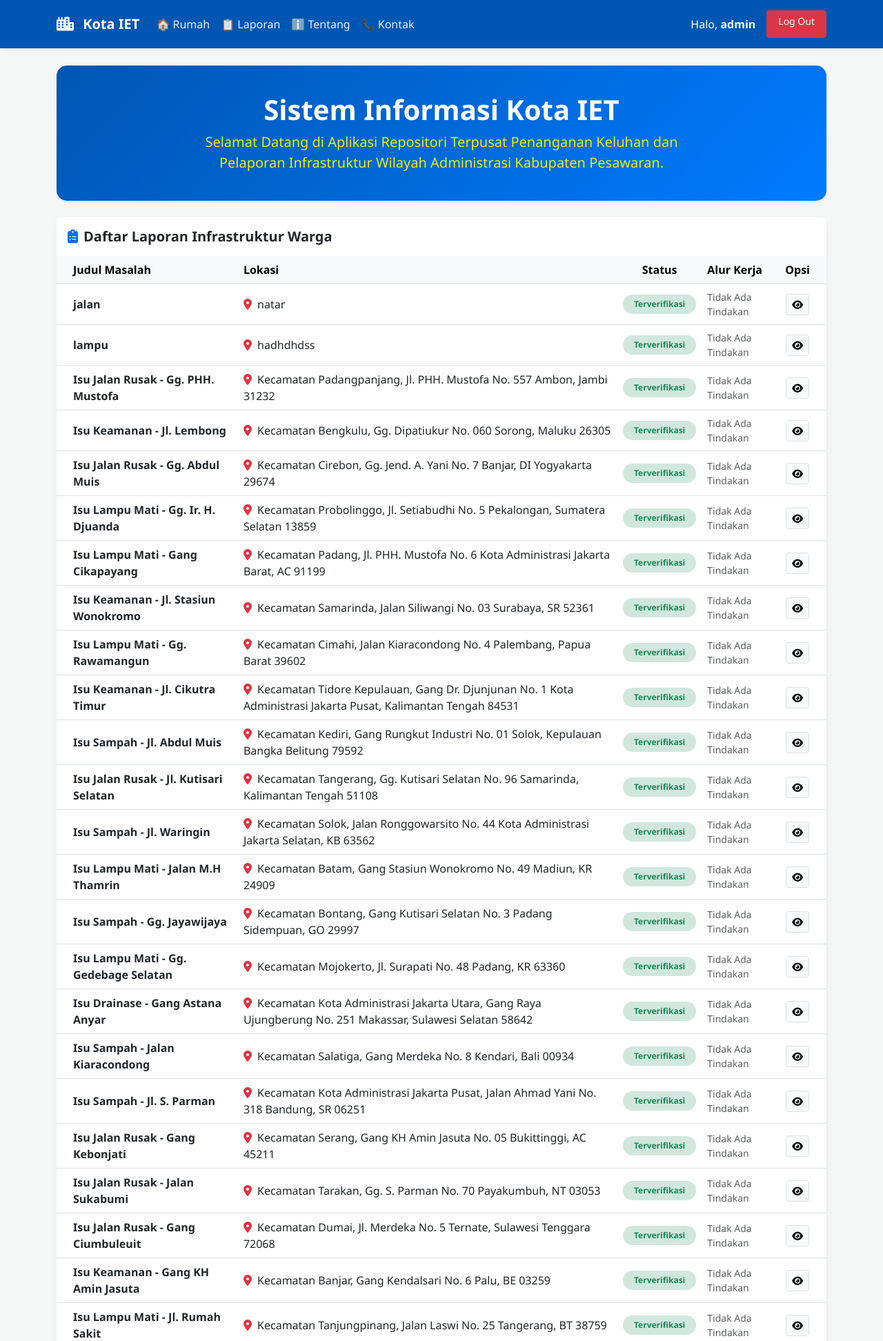
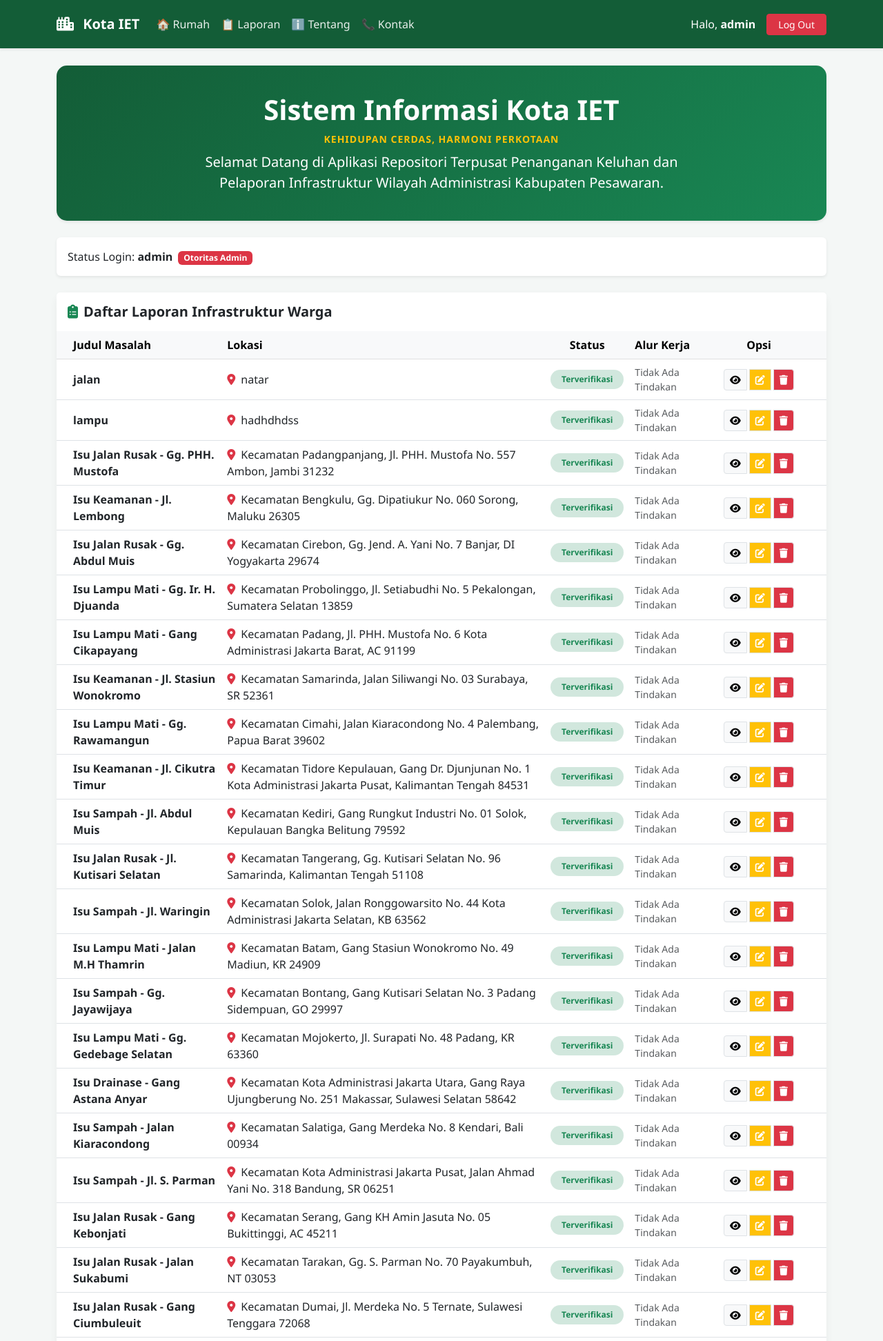
Before and after one commit to IET-Polinela/project-2026-ikromsafei, a Django app: page / in a window 1280 px wide. Shown: the top 1944 px of the page at 69% size. Run offline with Django 5.2, Linux system fonts and the light colour scheme; a user stored in the database is signed in; data comes from the database, SQL or seed files in the repository.

Commit message:
update kodingan terbaru

```diff
--- a/server_smartcity/templates/backend_home.html
+++ b/server_smartcity/templates/backend_home.html
@@ -12,7 +12,7 @@
             font-family: 'Segoe UI', Tahoma, Geneva, Verdana, sans-serif;
         }
         .navbar-custom {
-            background-color: #0056b3;
+            background-color: #135d37; /* Diubah jadi Hijau sesuai desain portal login kamu */
             padding: 15px 0;
         }
         .navbar-custom .navbar-brand {
@@ -24,7 +24,7 @@
             font-weight: 500;
         }
         .hero-banner {
-            background: linear-gradient(135deg, #0056b3 0%, #007bff 100%);
+            background: linear-gradient(135deg, #135d37 0%, #198754 100%); /* Tema Hijau Harmoni Perkotaan */
             color: white;
             padding: 40px 20px;
             border-radius: 15px;
@@ -54,13 +54,13 @@
                     <li class="nav-item"><a class="nav-link" href="#" data-bs-toggle="modal" data-bs-target="#modalTentang">ℹ️ Tentang</a></li>
                     <li class="nav-item"><a class="nav-link" href="#" data-bs-toggle="modal" data-bs-target="#modalKontak">📞 Kontak</a></li>
                 </ul>
-                <div class="d-none d-lg-flex gap-2">
+                <div class="d-none d-lg-flex gap-2 align-items-center">
                     {% if user.is_authenticated %}
-                        <span class="navbar-text text-white me-2">Halo, <strong>{{ user.username }}</strong></span>
+                        <span class="text-white me-2">Halo, <strong>{{ user.username }}</strong></span>
                         <a href="{% url 'logout_frontend' %}" class="btn btn-danger btn-sm px-3">Log Out</a>
                     {% else %}
-                        <a href="#" data-bs-toggle="modal" data-bs-target="#modalLogin" class="btn btn-light text-primary fw-bold px-4 shadow-sm">Login</a>
-                        <a href="#" data-bs-toggle="modal" data-bs-target="#modalRegister" class="btn btn-outline-light px-3">Daftar Warga</a>
+                        <a href="{% url 'login_frontend' %}" class="btn btn-light text-success fw-bold px-4 shadow-sm">Login</a>
+                        <a href="{% url 'register_frontend' %}" class="btn btn-outline-light px-3">Daftar</a>
                     {% endif %}
                 </div>
             </div>
@@ -82,32 +82,46 @@
 
         <div class="hero-banner text-center shadow-sm">
             <h1 class="fw-bold mb-2">Sistem Informasi Kota IET</h1>
-            <p class="lead fs-5 mb-0 px-2" style="max-width: 800px; margin: 0 auto; color: #eaee0a; font-weight: 500;">
+            <p class="subtitle mb-2 small text-warning text-uppercase fw-bold" style="letter-spacing: 1px;">Kehidupan Cerdas, Harmoni Perkotaan</p>
+            <p class="lead fs-5 mb-0 px-2" style="max-width: 800px; margin: 0 auto; color: #ffffff; font-weight: 500;">
                 Selamat Datang di Aplikasi Repositori Terpusat Penanganan Keluhan dan Pelaporan Infrastruktur Wilayah Administrasi Kabupaten Pesawaran.
             </p>
         </div>
 
-        {% if not user.is_authenticated %}
-        <div class="mt-4 d-lg-none">
-            <div style="display: flex; gap: 15px; width: 100%;">
-                <a href="#" data-bs-toggle="modal" data-bs-target="#modalLogin" style="flex: 1; text-align: center; background-color: #007bff; color: white; text-decoration: none; padding: 18px; border-radius: 12px; font-weight: bold; font-size: 1.1rem; box-shadow: 0 4px 6px rgba(0,0,0,0.1); display: block;">
+        <div class="mt-4">
+            {% if user.is_authenticated %}
+                <div class="p-3 bg-white rounded shadow-sm d-flex justify-content-between align-items-center flex-wrap gap-2">
+                    <div>
+                        <span>Status Login: <strong>{{ user.username }}</strong>
+                        {% if user.is_staff or user.is_superuser %}
+                            <span class="badge bg-danger ms-1">Otoritas Admin</span>
+                        {% else %}
+                            <span class="badge bg-success ms-1">Akses Warga/Client</span>
+                        {% endif %}
+                        </span>
+                    </div>
+                    {% if not user.is_staff and not user.is_superuser %}
+                        <button class="btn btn-success fw-bold btn-sm shadow-sm" data-bs-toggle="modal" data-bs-target="#modalTambahLaporan">
+                            <i class="fa-solid fa-plus me-1"></i> Buat Laporan Baru
+                        </button>
+                    {% endif %}
+                    <a href="{% url 'logout_frontend' %}" class="btn btn-outline-danger btn-sm d-lg-none">Log Out</a>
+                </div>
+            {% else %}
+                <div class="d-lg-none" style="display: flex; gap: 15px; width: 100%;">
+                    <a href="{% url 'login_frontend' %}" style="flex: 1; text-align: center; background-color: #135d37; color: white; text-decoration: none; padding: 18px; border-radius: 12px; font-weight: bold; font-size: 1.1rem; display: block; box-shadow: 0 4px 6px rgba(0,0,0,0.1);">
                         <i class="fa-solid fa-right-to-bracket me-2"></i> Masuk / Login
                     </a>
-                <a href="#" data-bs-toggle="modal" data-bs-target="#modalRegister" style="flex: 1; text-align: center; background-color: #198754; color: white; text-decoration: none; padding: 18px; border-radius: 12px; font-weight: bold; font-size: 1.1rem; box-shadow: 0 4px 6px rgba(0,0,0,0.1); display: block;">
+                    <a href="{% url 'register_frontend' %}" style="flex: 1; text-align: center; background-color: #198754; color: white; text-decoration: none; padding: 18px; border-radius: 12px; font-weight: bold; font-size: 1.1rem; display: block; box-shadow: 0 4px 6px rgba(0,0,0,0.1);">
                         <i class="fa-solid fa-user-plus me-2"></i> Daftar Akun
                     </a>
                 </div>
+            {% endif %}
         </div>
-        {% else %}
-        <div class="mt-4 d-lg-none text-center p-3 bg-white rounded shadow-sm">
-            <p class="mb-2">Anda masuk sebagai: <strong>{{ user.username }}</strong></p>
-            <a href="{% url 'logout_frontend' %}" class="btn btn-danger w-100">Keluar / Log Out</a>
-        </div>
-        {% endif %}
 
         <div class="card card-custom mt-4" id="tabel-laporan">
             <div class="card-header bg-white py-3 border-0">
-                <h5 class="mb-0 text-dark fw-bold"><i class="fa-solid fa-clipboard-list text-primary me-2"></i>Daftar Laporan Infrastruktur Warga</h5>
+                <h5 class="mb-0 text-dark fw-bold"><i class="fa-solid fa-clipboard-list text-success me-2"></i>Daftar Laporan Infrastruktur Warga</h5>
             </div>
             <div class="card-body p-0">
                 <div class="table-responsive">
@@ -118,7 +132,7 @@
                                 <th>Lokasi</th>
                                 <th class="text-center">Status</th>
                                 <th>Alur Kerja</th>
-                                <th class="text-center pe-4">Opsi</th>
+                                <th class="text-center pe-4" style="width: 180px;">Opsi</th>
                             </tr>
                         </thead>
                         <tbody>
@@ -127,11 +141,25 @@
                                 <td class="ps-4 fw-bold text-dark">{{ report.title }}</td>
                                 <td><i class="fa-solid fa-location-dot text-danger me-1"></i> {{ report.location }}</td>
                                 <td class="text-center">
+                                    {% if report.status|lower == 'draft' %}
+                                        <span class="badge bg-warning text-dark px-3 py-2 rounded-pill">Draft</span>
+                                    {% else %}
                                         <span class="badge bg-success-subtle text-success px-3 py-2 rounded-pill">Terverifikasi</span>
+                                    {% endif %}
                                 </td>
                                 <td class="text-muted small">Tidak Ada Tindakan</td>
                                 <td class="text-center pe-4">
-                                    <button class="btn btn-sm btn-light border"><i class="fa-solid fa-eye"></i></button>
+                                    <div class="btn-group gap-1">
+                                        <button class="btn btn-sm btn-light border" title="Lihat"><i class="fa-solid fa-eye"></i></button>
+                                        {% if user.is_staff or user.is_superuser %}
+                                            {% if report.status|lower != 'draft' %}
+                                                <button class="btn btn-sm btn-warning border text-white" title="Admin Edit"><i class="fa-solid fa-pen-to-square"></i></button>
+                                                <button class="btn btn-sm btn-danger border" title="Admin Hapus"><i class="fa-solid fa-trash"></i></button>
+                                            {% else %}
+                                                <button class="btn btn-sm btn-light border text-muted" disabled title="Terkunci (Status Draft)"><i class="fa-solid fa-lock"></i></button>
+                                            {% endif %}
+                                        {% endif %}
+                                    </div>
                                 </td>
                             </tr>
                             {% empty %}
@@ -140,7 +168,15 @@
                                 <td><i class="fa-solid fa-location-dot text-danger me-1"></i> natar</td>
                                 <td class="text-center"><span class="badge bg-success text-white px-3 py-2 rounded-pill">Terverifikasi</span></td>
                                 <td class="text-muted small">Tidak Ada Tindakan</td>
-                                <td class="text-center pe-4"><button class="btn btn-sm btn-light border"><i class="fa-solid fa-eye"></i></button></td>
+                                <td class="text-center pe-4">
+                                    <div class="btn-group gap-1">
+                                        <button class="btn btn-sm btn-light border"><i class="fa-solid fa-eye"></i></button>
+                                        {% if user.is_staff or user.is_superuser %}
+                                            <button class="btn btn-sm btn-warning text-white"><i class="fa-solid fa-pen-to-square"></i></button>
+                                            <button class="btn btn-sm btn-danger"><i class="fa-solid fa-trash"></i></button>
+                                        {% endif %}
+                                    </div>
+                                </td>
                             </tr>
                             {% endfor %}
                         </tbody>
@@ -151,51 +187,31 @@
 
     </div>
 
-    <div class="modal fade" id="modalLogin" tabindex="-1" aria-hidden="true">
-        <div class="modal-dialog modal-dialog-centered">
-            <div class="modal-content border-0 shadow">
-                <div class="modal-header bg-primary text-white">
-                    <h5 class="modal-title"><i class="fa-solid fa-right-to-bracket me-2"></i>Form Masuk Sistem</h5>
-                    <button type="button" class="btn-close btn-close-white" data-bs-dismiss="modal"></button>
-                </div>
-                <form action="{% url 'login_frontend' %}" method="POST" class="modal-body p-4">
-                    {% csrf_token %}
-                    <div class="mb-3">
-                        <label class="form-label fw-bold">Username</label>
-                        <input type="text" name="username" class="form-control" placeholder="Masukkan username" required>
-                    </div>
-                    <div class="mb-3">
-                        <label class="form-label fw-bold">Password</label>
-                        <input type="password" name="password" class="form-control" placeholder="Masukkan password" required>
-                    </div>
-                    <button type="submit" class="btn btn-primary w-100 py-2 fw-bold mt-2">Masuk Sekarang</button>
-                </form>
-            </div>
-        </div>
-    </div>
-
-    <div class="modal fade" id="modalRegister" tabindex="-1" aria-hidden="true">
+    <div class="modal fade" id="modalTambahLaporan" tabindex="-1" aria-hidden="true">
         <div class="modal-dialog modal-dialog-centered">
             <div class="modal-content border-0 shadow">
                 <div class="modal-header bg-success text-white">
-                    <h5 class="modal-title"><i class="fa-solid fa-user-plus me-2"></i>Pendaftaran Akun Warga Baru</h5>
+                    <h5 class="modal-title"><i class="fa-solid fa-file-medical me-2"></i>Buat Laporan Baru</h5>
                     <button type="button" class="btn-close btn-close-white" data-bs-dismiss="modal"></button>
                 </div>
-                <form action="{% url 'register_frontend' %}" method="POST" class="modal-body p-4">
+                <form action="/api/report/" method="POST" class="modal-body p-4">
                     {% csrf_token %}
                     <div class="mb-3">
-                        <label class="form-label fw-bold">Username Baru</label>
-                        <input type="text" name="username" class="form-control" placeholder="Buat nama pengguna" required>
+                        <label class="form-label fw-bold">Judul Masalah</label>
+                        <input type="text" name="title" class="form-control" placeholder="Contoh: Jalan Berlubang Parah" required>
                     </div>
                     <div class="mb-3">
-                        <label class="form-label fw-bold">Alamat Email</label>
-                        <input type="email" name="email" class="form-control" placeholder="contoh@gmail.com" required>
+                        <label class="form-label fw-bold">Lokasi Kejadian</label>
+                        <input type="text" name="location" class="form-control" placeholder="Contoh: Hanura, Gedong Tataan" required>
                     </div>
                     <div class="mb-3">
-                        <label class="form-label fw-bold">Password Keamanan</label>
-                        <input type="password" name="password" class="form-control" placeholder="Buat kata sandi" required>
+                        <label class="form-label fw-bold">Status Laporan awal</label>
+                        <select name="status" class="form-select">
+                            <option value="Terverifikasi">Kirim Langsung (Terverifikasi)</option>
+                            <option value="draft">Simpan Sebagai Draft</option>
+                        </select>
                     </div>
-                    <button type="submit" class="btn btn-success w-100 py-2 fw-bold mt-2">Daftar Sebagai Warga</button>
+                    <button type="submit" class="btn btn-success w-100 py-2 fw-bold mt-2">Kirim Laporan Keluhan</button>
                 </form>
             </div>
         </div>
@@ -204,16 +220,16 @@
     <div class="modal fade" id="modalTentang" tabindex="-1" aria-hidden="true">
         <div class="modal-dialog modal-dialog-centered">
             <div class="modal-content border-0 shadow">
-                <div class="modal-header bg-primary text-white">
+                <div class="modal-header bg-success text-white">
                     <h5 class="modal-title"><i class="fa-solid fa-circle-info me-2"></i>Tentang Projek Sistem</h5>
                     <button type="button" class="btn-close btn-close-white" data-bs-dismiss="modal"></button>
                 </div>
                 <div class="modal-body p-4">
-                    <h6 class="fw-bold text-primary mb-2">Sistem Repositori Keluhan Masyarakat</h6>
+                    <h6 class="fw-bold text-success mb-2">Sistem Repositori Keluhan Masyarakat</h6>
                     <p class="text-secondary mb-3" style="text-align: justify;">
                         Aplikasi ini dirancang sebagai platform pusat kendali keluhan infrastruktur wilayah Kabupaten Pesawaran. Dikembangkan khusus untuk membantu proses pengumpulan data, validasi masalah di lapangan, serta mempercepat distribusi informasi penanganan fasilitas publik agar berjalan transparan dan real-time.
                     </p>
-                    <div class="p-3 bg-light rounded-3 border-start border-primary border-3">
+                    <div class="p-3 bg-light rounded-3 border-start border-success border-3">
                         <small class="text-muted d-block">Pengembang Aplikasi:</small>
                         <strong class="text-dark">Ikrom Safei</strong> <span class="text-secondary">(NPM: 24782076)</span>
                     </div>
@@ -225,9 +241,9 @@
     <div class="modal fade" id="modalKontak" tabindex="-1" aria-hidden="true">
         <div class="modal-dialog modal-dialog-centered">
             <div class="modal-content border-0 shadow">
-                <div class="modal-header bg-primary text-white">
+                <div class="modal-header bg-success text-white">
                     <h5 class="modal-title"><i class="fa-solid fa-address-book me-2"></i>Kontak Resmi Pengembang</h5>
-                    <button type="button" class="btn-close btn-close-white" data-bs-modal="hide" data-bs-dismiss="modal"></button>
+                    <button type="button" class="btn-close btn-close-white" data-bs-dismiss="modal"></button>
                 </div>
                 <div class="modal-body p-0">
                     <div class="list-group list-group-flush">
```
Lines whose indentation alone changed are shown as unchanged.
